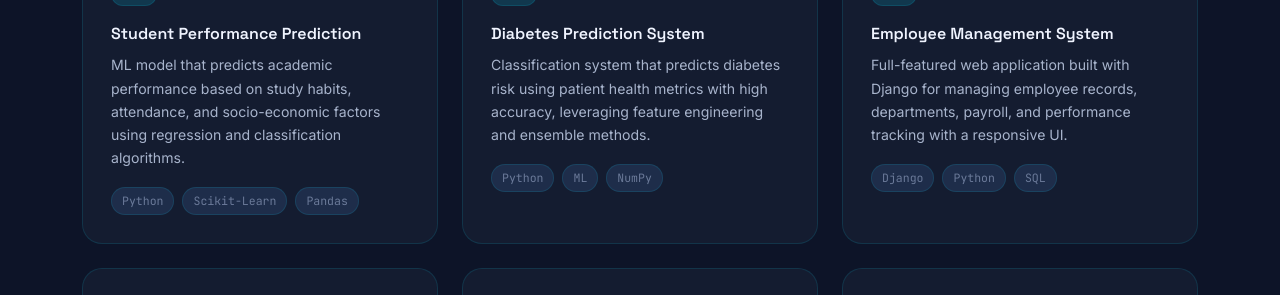
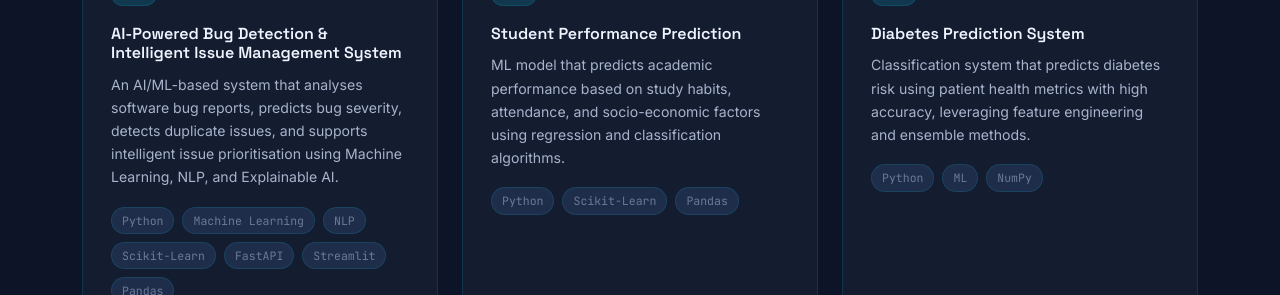
Before and after one commit to amareshprogramer123/portfolio, a plain HTML site: page index.html in a window 1280 px wide. Shown: the part 3776-4071 px from the top of the page. Drawn offline with nearby package versions, Linux system fonts and the light colour scheme; a script that the page names is missing.

Commit message:
Updated project

```diff
--- a/index.html
+++ b/index.html
@@ -283,8 +283,53 @@
         <h2 class="section-title">Projects</h2>
       </div>
       <div class="row g-4">
+          <div class="col-md-6 col-xl-4">
+  <div class="project-card reveal">
+    <div class="project-glow"></div>
 
-        <div class="col-md-6 col-xl-4">
+    <div class="project-top">
+      <div class="project-icon-wrap">
+        <i class="fa-solid fa-bug"></i>
+      </div>
+
+      <div class="project-links">
+        <a href="https://github.com/amareshprogramer123/AI-Bug-Detection-System"
+           target="_blank"
+           rel="noopener noreferrer"
+           title="GitHub">
+          <i class="fa-brands fa-github"></i>
+        </a>
+
+        <a href="#"
+           title="Live Demo">
+          <i class="fa-solid fa-arrow-up-right-from-square"></i>
+        </a>
+      </div>
+    </div>
+
+    <h4 class="project-title">
+      AI-Powered Bug Detection & Intelligent Issue Management System
+    </h4>
+
+    <p class="project-desc">
+      An AI/ML-based system that analyses software bug reports,
+      predicts bug severity, detects duplicate issues, and supports
+      intelligent issue prioritisation using Machine Learning,
+      NLP, and Explainable AI.
+    </p>
+
+    <div class="project-tags">
+      <span>Python</span>
+      <span>Machine Learning</span>
+      <span>NLP</span>
+      <span>Scikit-Learn</span>
+      <span>FastAPI</span>
+      <span>Streamlit</span>
+      <span>Pandas</span>
+    </div>
+  </div>
+</div>
+         <div class="col-md-6 col-xl-4">
           <div class="project-card reveal">
             <div class="project-glow"></div>
             <div class="project-top">
```
